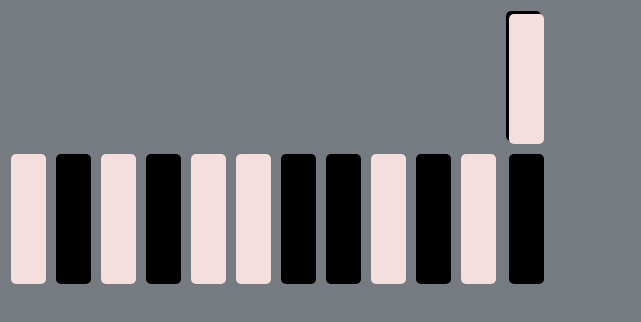
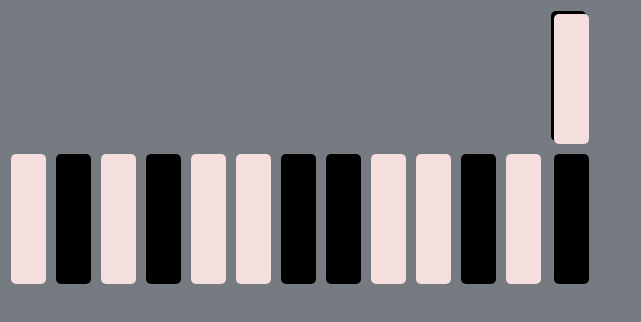
Before and after one commit to andreara123/ACTAM-repository, a plain HTML site: page Index.html in a window 1280 px wide. Shown: the whole page, without its empty margins (0-641 px from the left). Drawn offline with Linux system fonts and the light colour scheme.

Commit message:
Update Index.html

```diff
--- a/Index.html
+++ b/Index.html
@@ -26,6 +26,8 @@
 
     <div id="firstbutton" class="button color-white">
     </div>
+    <div id="firstbutton" class="button color-white">
+    </div>
 
     <div id="secondButton" class="button color-black">
     </div>
```
